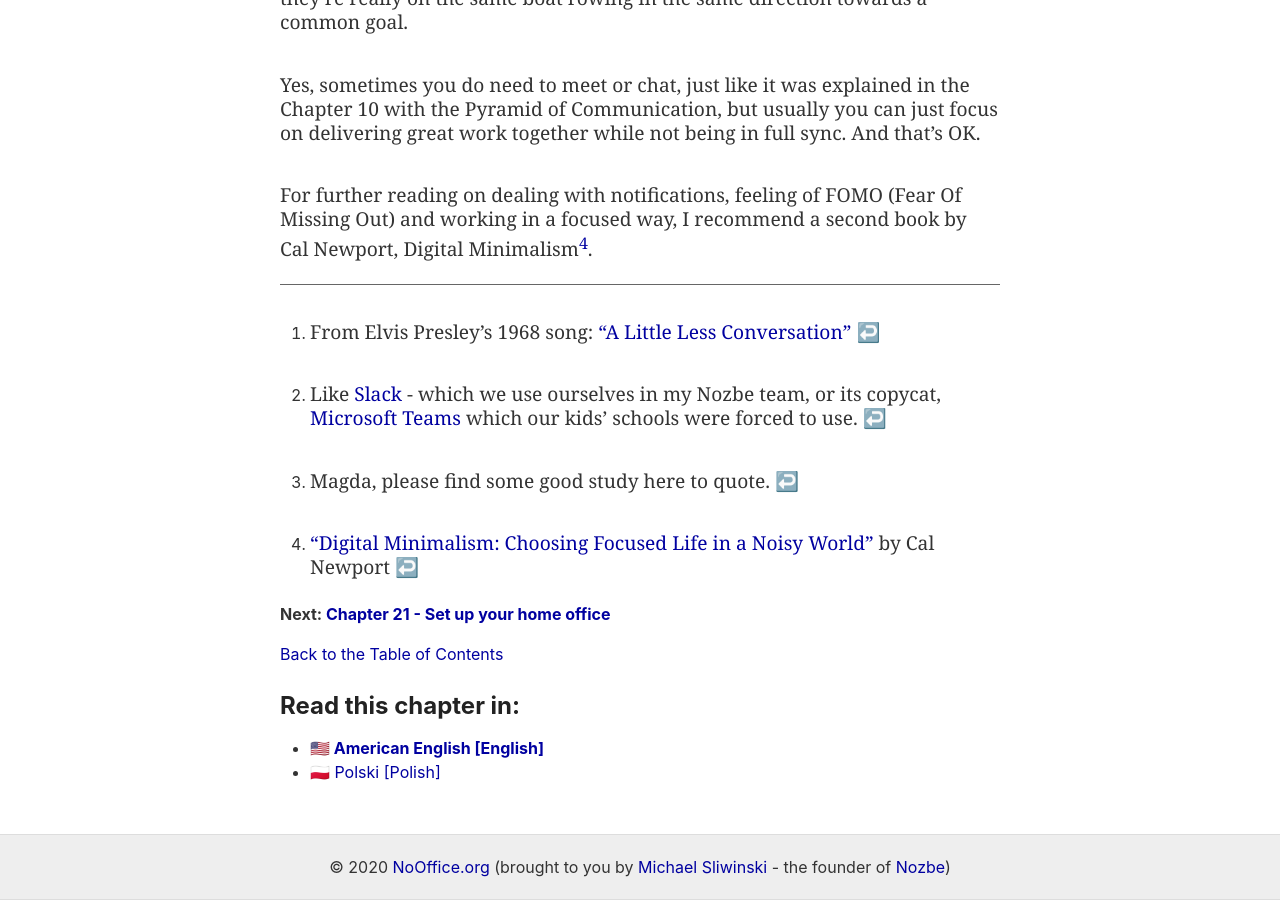
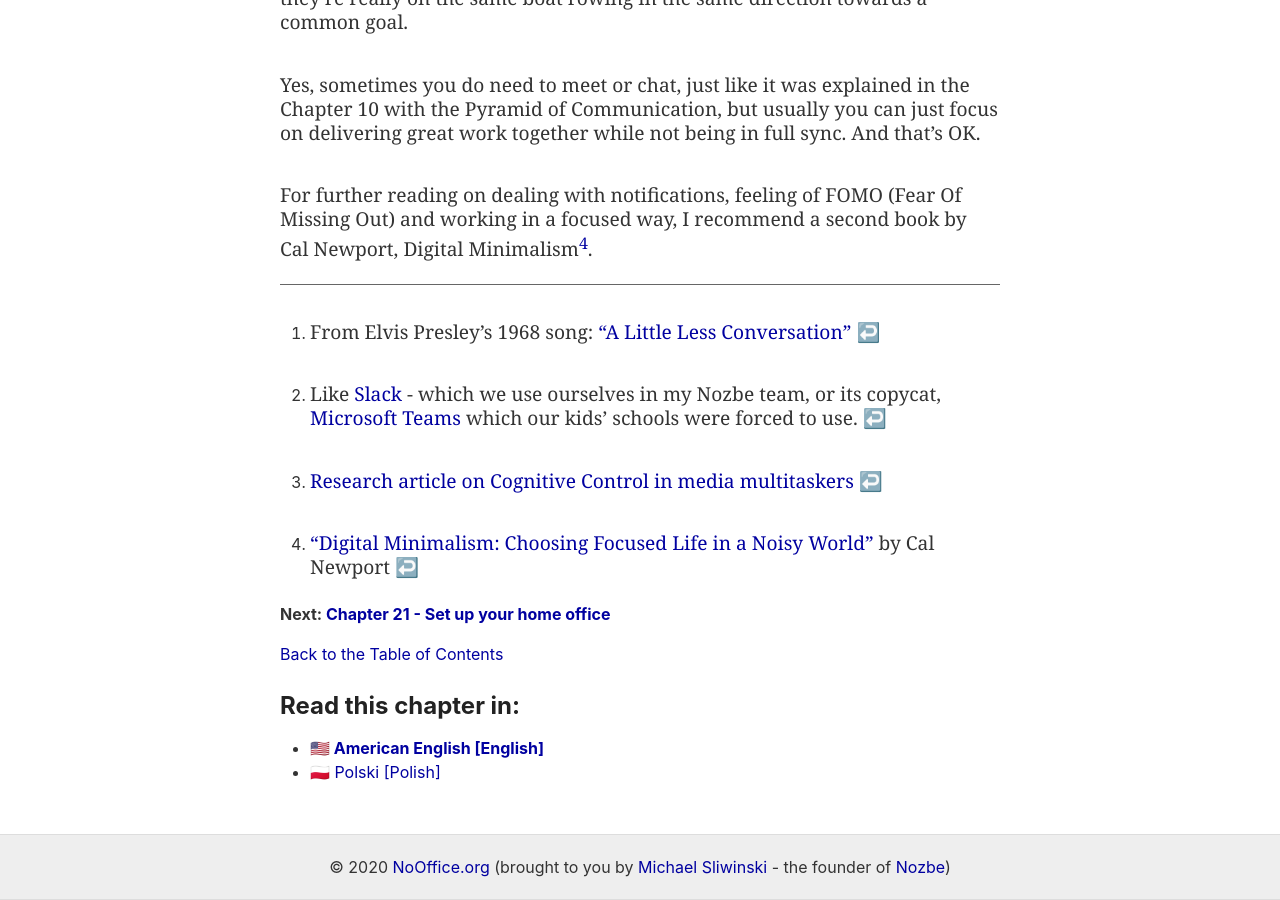
Before and after one commit to Nozbe/NoOffice.org, a Jekyll site: the page built from _book/async.md, in a window 1280 px wide and 900 px high, scrolled down 6246 px. Built offline with Jekyll 4.4.1, drawn with Linux system fonts in a browser that asks for light colours.

Commit message:
Update async.md

```diff
--- a/_book/async.md
+++ b/_book/async.md
@@ -98,6 +98,9 @@ Yes, sometimes you do need to meet or chat, just like it was explained in the Ch
 For further reading on dealing with notifications, feeling of FOMO (Fear Of Missing Out) and working in a focused way, I recommend a second book by Cal Newport, Digital Minimalism[^4].
 
 [^1]: From Elvis Presley's 1968 song: ["A Little Less Conversation"](https://en.wikipedia.org/wiki/A_Little_Less_Conversation)
+
 [^2]: Like [Slack](https://slack.com) - which we use ourselves in my Nozbe team, or its copycat, [Microsoft Teams](https://www.microsoft.com/en-us/microsoft-365/microsoft-teams/group-chat-software) which our kids' schools were forced to use.
-[^3]: Magda, please find some good study here to quote.
+
+[^3]: [Research article on Cognitive Control in media multitaskers](https://www.pnas.org/content/106/37/15583)
+
 [^4]: ["Digital Minimalism: Choosing Focused Life in a Noisy World"](https://www.calnewport.com/books/digital-minimalism/) by Cal Newport
```
